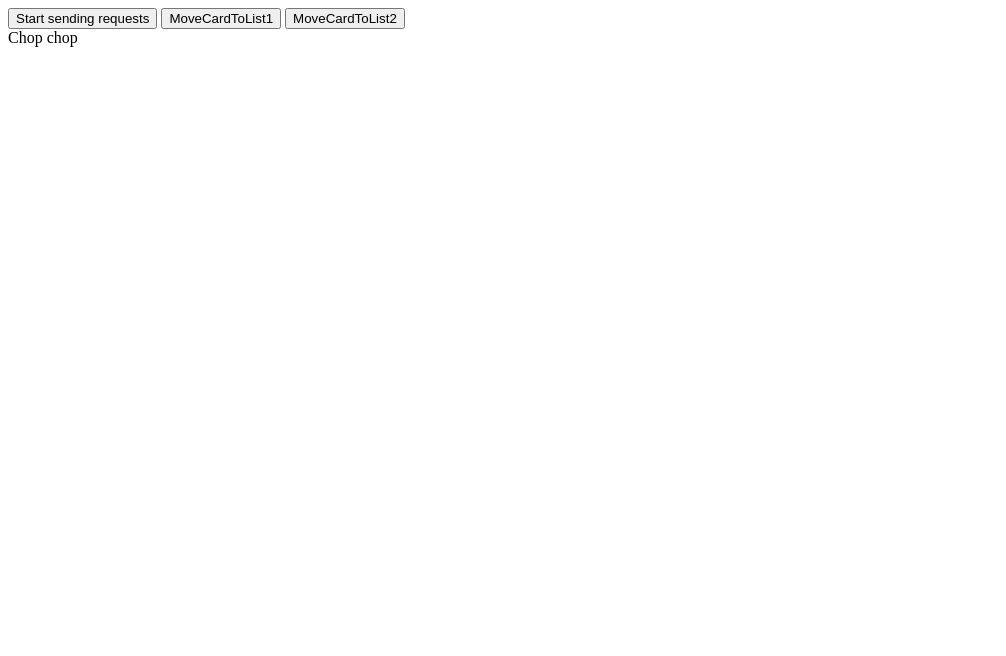
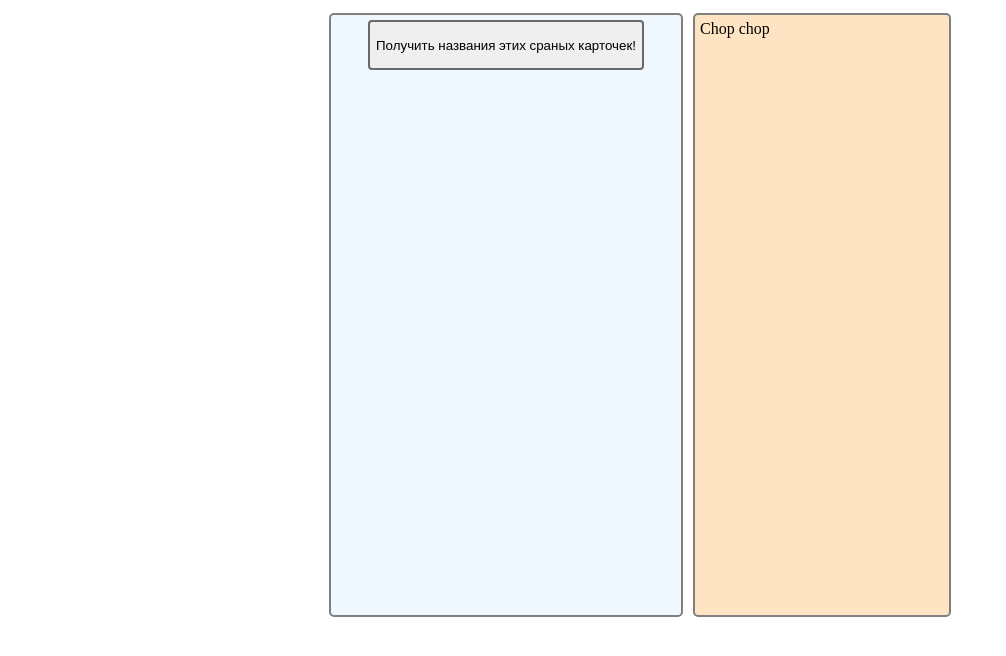
Before and after one commit to Dioinecail/trello-bot, a plain HTML site: page index.html in a window 1280 px wide. Shown: the whole page, without its empty margins (0-1006 px from the left). Drawn offline with nearby package versions, Linux system fonts and the light colour scheme.

Commit message:
Added formatting methods to get cards info from trello board

```diff
--- a/css/style.css
+++ b/css/style.css
@@ -0,0 +1,55 @@
+.main{
+    margin-left:25%;
+    margin-right:25%;
+    height:600px;
+    display:grid;
+    grid-template-columns:1fr 2fr;
+}
+
+    .main .left-side {
+        margin: 5px;
+        background-color: aliceblue;
+        border: solid;
+        border-width: 2px;
+        border-radius: 5px;
+        border-color: grey;
+        grid-column: 1;
+        width: 350px;
+        height: 600px;
+    }
+
+    .main .right-side {
+        margin:5px;
+        background-color: bisque;
+        border: solid;
+        border-width: 2px;
+        border-radius:5px;
+        border-color:grey;
+        grid-column: 2;
+        height: auto;
+    }
+
+    .main .right-side *{
+        margin:5px;
+    }
+
+.ui-buttons {
+    display:grid;
+}
+
+    .ui-buttons * {
+        margin: auto;
+        margin-top: 5px;
+        margin-bottom: 5px;
+        border: solid;
+        border-width: 2px;
+        border-radius: 4px;
+        border-color:dimgrey;
+        display: block;
+        height: 50px;
+        width: auto;
+    }
+
+    .ui-buttons *:hover{
+        background-color:darkcyan;
+    }
--- a/index.html
+++ b/index.html
@@ -1,18 +1,25 @@
 <!DOCTYPE html>
 <html>
 <head>
+    <script src="https://cdn.jsdelivr.net/npm/axios@0.12.0/dist/axios.min.js"></script>
+    <script src="https://cdn.jsdelivr.net/npm/lodash@4.13.1/lodash.min.js"></script>
+    <link rel="stylesheet" href="css/style.css">
 </head>
 <body>
 
-    <div class="ui-buttons">
-        <button type="button" onclick="StartSendingDebugRequests()">Start sending requests</button>
+    <div class="main">
+        <div class="left-side">
+            <div class="ui-buttons">
+                <button type="button" onclick="GetCardNamesFromDone()">Получить названия этих сраных карточек!</button>
+            </div>
+        </div>
+        <div class="right-side">
+            <div class="info">Chop chop</div>
+        </div>
+    </div>
 
-        <button type="button" onclick="MoveCardToList1()">MoveCardToList1</button>
-
-        <button type="button" onclick="MoveCardToList2()">MoveCardToList2</button>
-    </div>
-    <div class="info">Chop chop</div>
-
+    <script src="scripts/globals.js"></script>
     <script src="scripts/main.js"></script>
+    <script src="scripts/formatter.js"></script>
 </body>
 </html>
--- /dev/null
+++ b/scripts/formatter.js
@@ -0,0 +1,43 @@
+var api_key_id = "115ab4a2e828a6e6bed9264cdf83d5e1";
+var debug_token_id = "1b032f832ea0f1c9520a07b763a83839d07138d4a0dfd2717e41e6c9b7197fa9";
+var listDoneId = "5daeb00aff2adf7bbbdce4c2";
+
+function GetCardNamesFromDone() {
+    GetCardsForFormatting(listDoneId, HandleCardNames);
+}
+
+function SendRequestForFormatting(url, callback)
+{
+    var http = new XMLHttpRequest();
+
+    http.onreadystatechange = callback;
+    http.open("GET", url, true);
+    http.send(null);
+}
+
+function GetCardsForFormatting(listId, callback) {
+    var url = "https://api.trello.com/1/lists/" + listId + "/cards?fields=name,labels&key=" + api_key_id + "&token=" + debug_token_id;
+    SendRequestForFormatting(url, callback);
+}
+
+function HandleCardNames() {
+    if (this.readyState == 4 && this.status == 200) {
+
+        debug("HandleCardNames");
+
+        var json = JSON.parse(this.responseText);
+
+        for (var i = 0; i < json.length; i++) {
+
+            var info = "";
+            info += json[i]['name'];
+            info += " ";
+
+            for (var j = 0; j < json[i]['labels'].length; j++) {
+                info += json[i]['labels'][j].name;
+            }
+
+            debug(info);
+        }
+    }
+}
```
Also changed, not shown: 1 other file.
